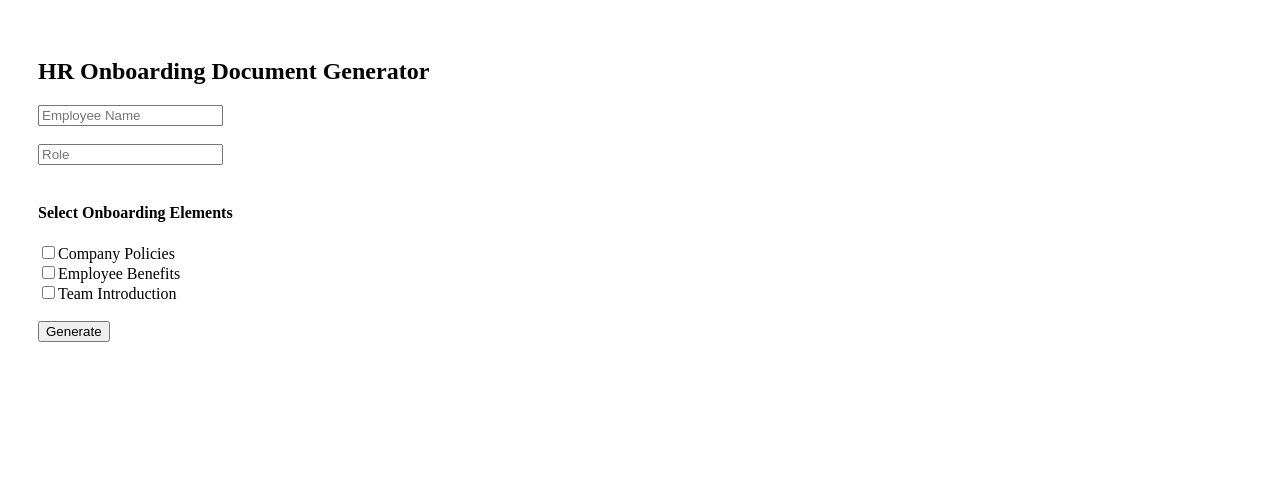
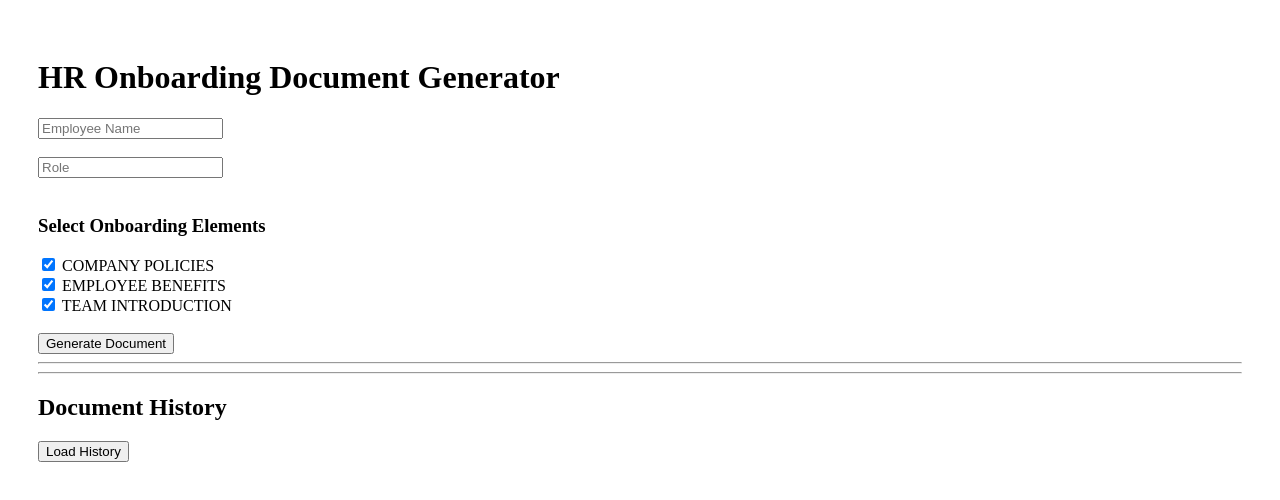
Before and after one commit to Jas0016/hr-onboarding-generator, a React (Create React App) app in the folder frontend/: page / in a window 1280 px wide. Shown: the top 500 px of the page. Built offline with nearby package versions, Linux system fonts and the light colour scheme.

Commit message:
Refactor App component and update API calls

```diff
--- a/frontend/src/App.js
+++ b/frontend/src/App.js
@@ -1,64 +1,110 @@
-import React, { useState } from "react";
-import axios from "axios";
+import { useState } from "react";
 
-const API = "https://hr-onboarding-generator-2.onrender.com";
+const API_BASE = "https://hr-onboarding-generator-2.onrender.com"; // 🔴 CHANGE if different
 
 function App() {
-  const [name, setName] = useState("");
+  const [employeeName, setEmployeeName] = useState("");
   const [role, setRole] = useState("");
-  const [sections, setSections] = useState([]);
-  const [doc, setDoc] = useState(null);
+  const [elements, setElements] = useState({
+    company_policies: true,
+    employee_benefits: true,
+    team_introduction: true,
+  });
+  const [preview, setPreview] = useState("");
+  const [history, setHistory] = useState([]);
+  const [loading, setLoading] = useState(false);
 
-  const toggle = (s) => {
-    setSections((prev) =>
-      prev.includes(s) ? prev.filter((x) => x !== s) : [...prev, s]
+  const handleGenerate = async () => {
+    setLoading(true);
+    setPreview("");
+
+    const selectedElements = Object.keys(elements).filter(
+      (key) => elements[key]
     );
+
+    const res = await fetch(`${API_BASE}/api/documents/generate`, {
+      method: "POST",
+      headers: { "Content-Type": "application/json" },
+      body: JSON.stringify({
+        employeeName,
+        role,
+        selectedElements,
+      }),
+    });
+
+    const data = await res.json();
+    setPreview(data.content);
+    setLoading(false);
   };
 
-  const generate = async () => {
-    const res = await axios.post(`${API}/api/documents/generate`, {
-      employeeName: name,
-      role,
-      sections,
-    });
-    setDoc(res.data);
+  const fetchHistory = async () => {
+    const res = await fetch(
+      `${API_BASE}/api/documents/history/${employeeName}`
+    );
+    const data = await res.json();
+    setHistory(data);
   };
 
   return (
     <div style={{ padding: 30 }}>
-      <h2>HR Onboarding Document Generator</h2>
+      <h1>HR Onboarding Document Generator</h1>
 
-      <input placeholder="Employee Name" onChange={e => setName(e.target.value)} />
-      <br /><br />
+      <input
+        placeholder="Employee Name"
+        value={employeeName}
+        onChange={(e) => setEmployeeName(e.target.value)}
+      />
+      <br />
+      <br />
 
-      <input placeholder="Role" onChange={e => setRole(e.target.value)} />
-      <br /><br />
+      <input
+        placeholder="Role"
+        value={role}
+        onChange={(e) => setRole(e.target.value)}
+      />
+      <br />
+      <br />
 
-      <h4>Select Onboarding Elements</h4>
-      <label>
-        <input type="checkbox" onChange={() => toggle("Company Policies")} />
-        Company Policies
-      </label><br />
-      <label>
-        <input type="checkbox" onChange={() => toggle("Employee Benefits")} />
-        Employee Benefits
-      </label><br />
-      <label>
-        <input type="checkbox" onChange={() => toggle("Team Introduction")} />
-        Team Introduction
-      </label><br /><br />
+      <h3>Select Onboarding Elements</h3>
 
-      <button onClick={generate}>Generate</button>
+      {Object.keys(elements).map((key) => (
+        <label key={key} style={{ display: "block" }}>
+          <input
+            type="checkbox"
+            checked={elements[key]}
+            onChange={() =>
+              setElements({ ...elements, [key]: !elements[key] })
+            }
+          />{" "}
+          {key.replace("_", " ").toUpperCase()}
+        </label>
+      ))}
 
-      {doc && (
+      <br />
+      <button onClick={handleGenerate} disabled={loading}>
+        {loading ? "Generating..." : "Generate Document"}
+      </button>
+
+      <hr />
+
+      {preview && (
         <>
-          <h3>Preview</h3>
-          <pre>{doc.content}</pre>
-          <a href={`${API}/api/documents/download/${doc._id}`} target="_blank" rel="noreferrer">
-            Download PDF
-          </a>
+          <h2>Preview</h2>
+          <pre style={{ whiteSpace: "pre-wrap" }}>{preview}</pre>
         </>
       )}
+
+      <hr />
+
+      <h2>Document History</h2>
+      <button onClick={fetchHistory}>Load History</button>
+
+      {history.map((doc) => (
+        <div key={doc._id} style={{ marginTop: 20 }}>
+          <strong>{new Date(doc.createdAt).toLocaleString()}</strong>
+          <pre style={{ whiteSpace: "pre-wrap" }}>{doc.content}</pre>
+        </div>
+      ))}
     </div>
   );
 }
```
